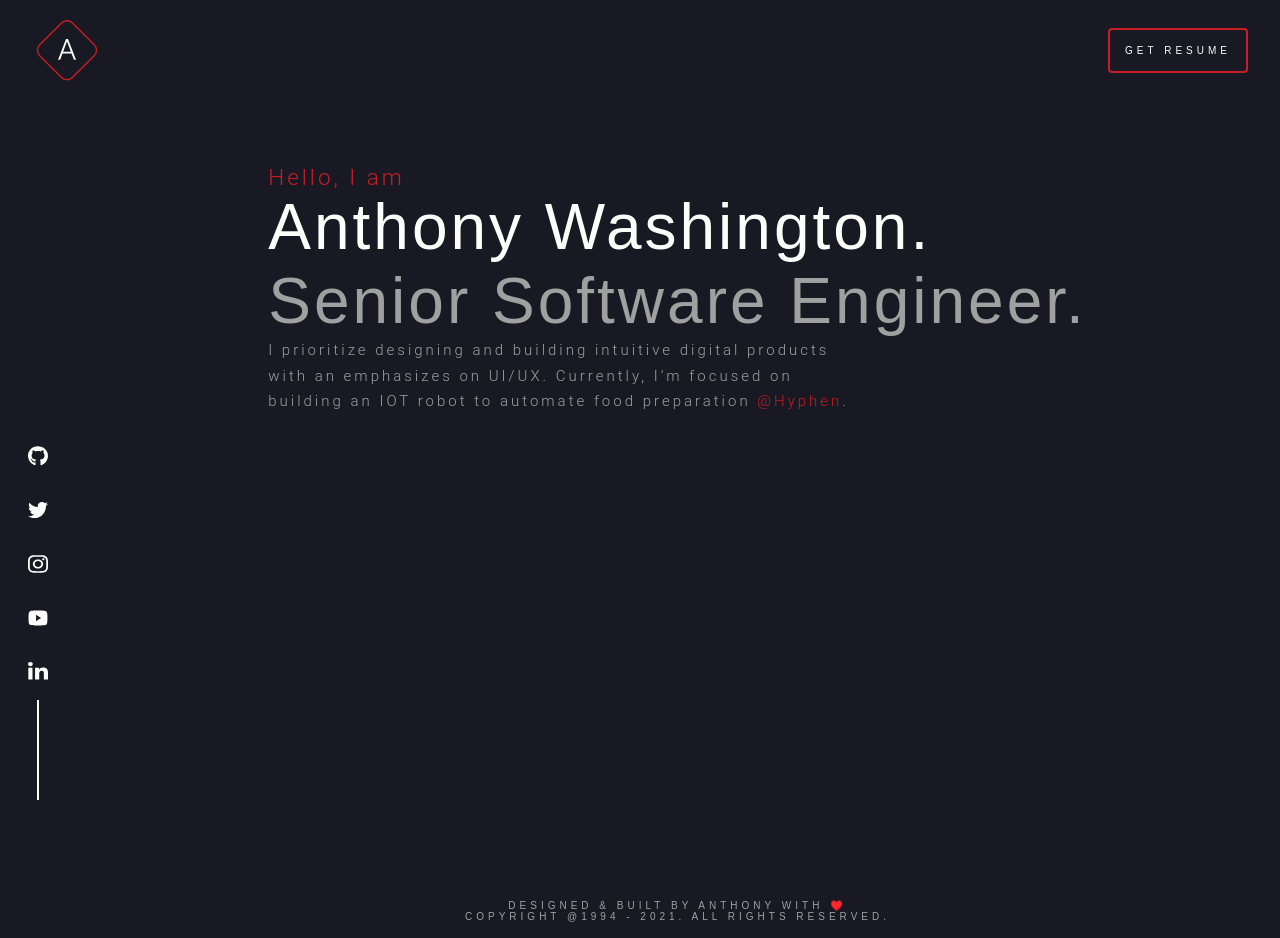
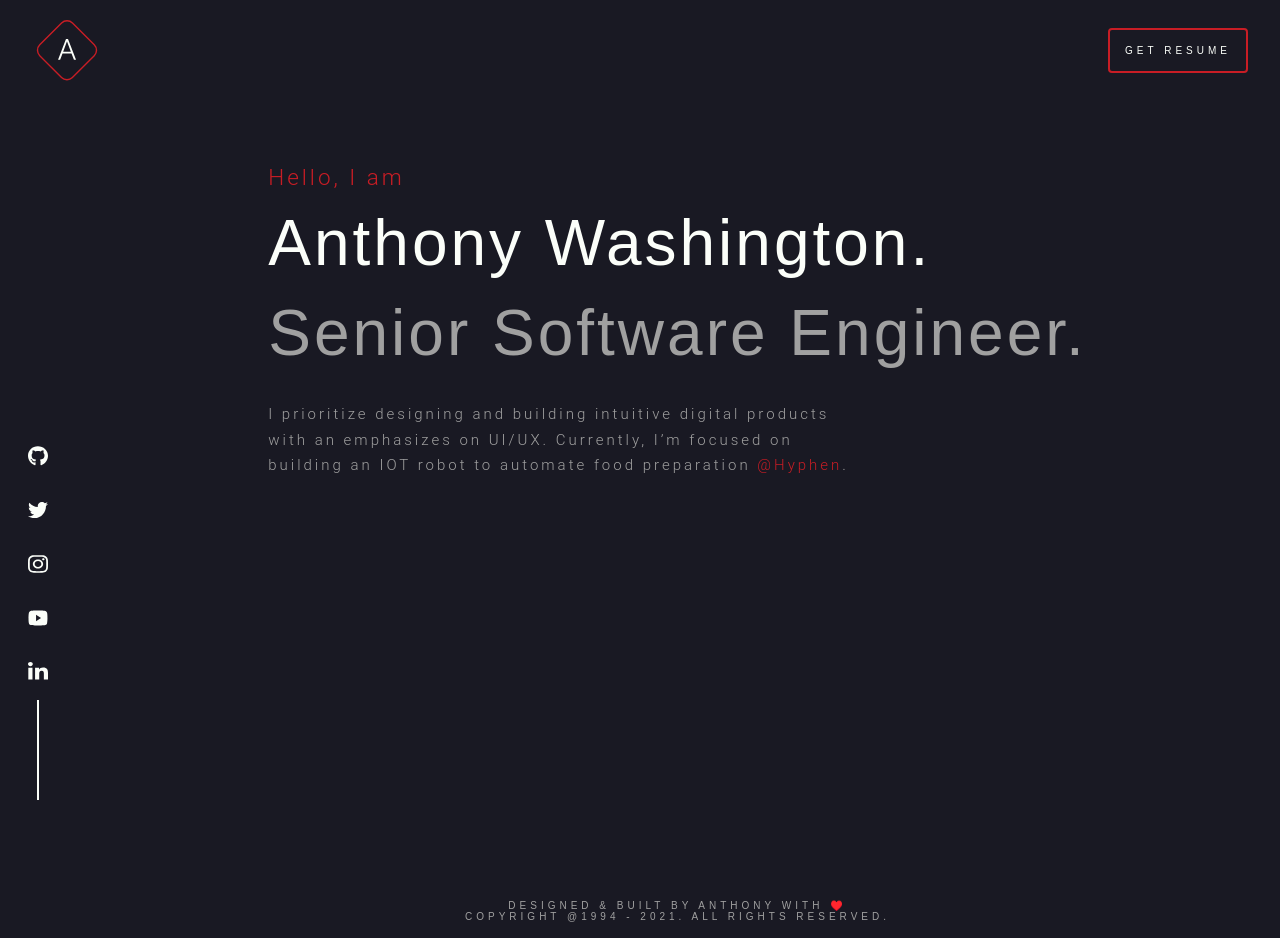
Before and after one commit to antwash/antdwash.com, a Next.js app: page / in a window 1280 px wide. Built offline with nearby package versions, Linux system fonts and the light colour scheme; a web font is replaced by a local one.

Commit message:
bug: default margin was not being overridden

```diff
--- a/components/text.tsx
+++ b/components/text.tsx
@@ -32,7 +32,6 @@ export const Text = ({
 
   const classes = createUseStyles((theme) => ({
     root: {
-      margin: 0,
       letterSpacing: ".3rem",
     },
     beVietnam: {
@@ -76,16 +75,16 @@ export const Text = ({
   }))()
 
   return (
-    <p
+    <div
       className={clsx(
+        className,
         classes.root,
         classes[family],
         classes[variant],
-        classes[color],
-        className
+        classes[color]
       )}
     >
       {children}
-    </p>
+    </div>
   )
 }
```
